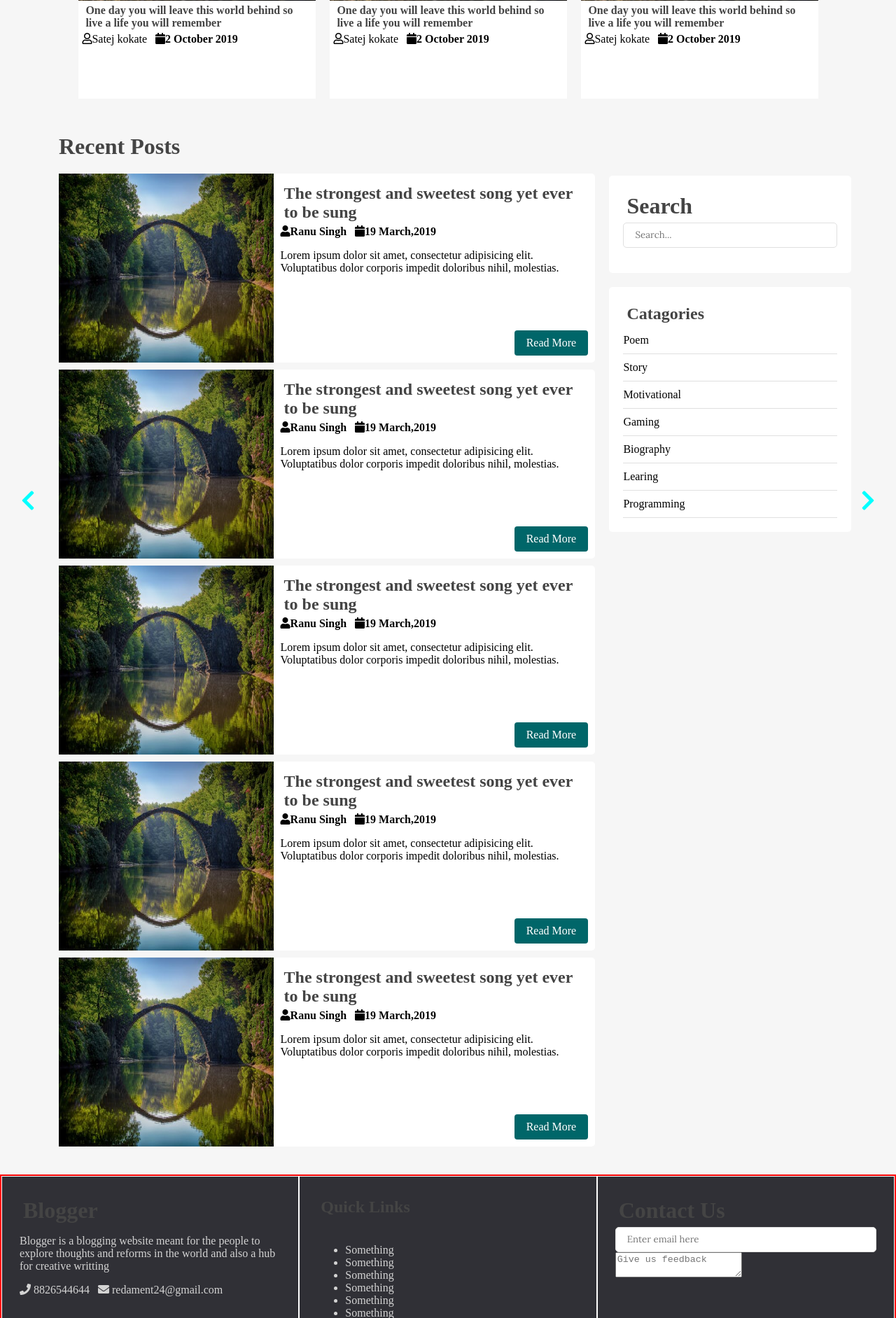
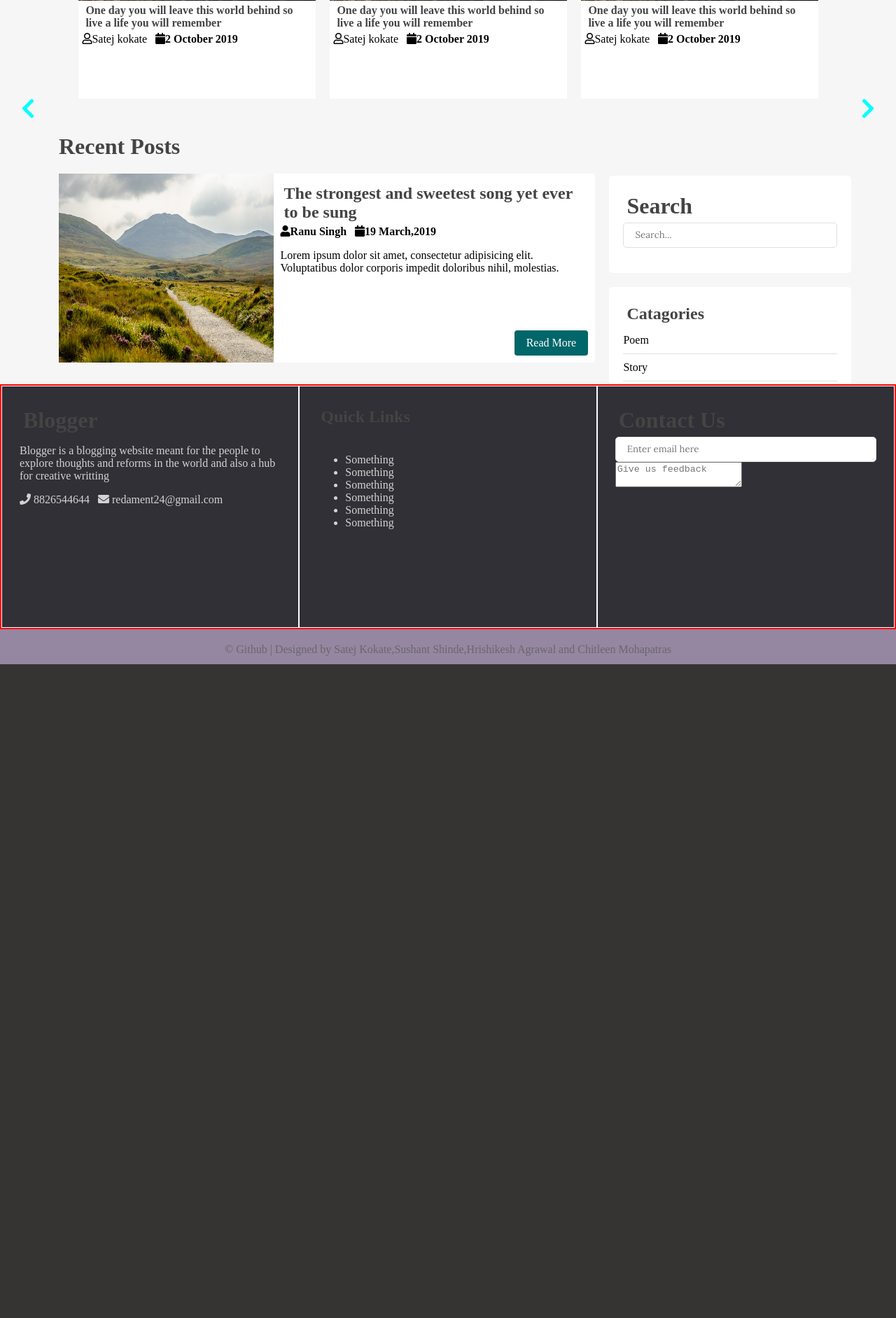
Before and after one commit to Hrishi2312/BlogHive, a PHP site: page / in a window 1280 px wide. Shown: the part 322-2205 px from the top of the page at 70% size. After the commit the page ends 1271 px from the top, so only its background shows below. Run offline with PHP 8.4, Linux system fonts and the light colour scheme; data comes from the database, SQL or seed files in the repository; some libraries are stand-ins or nearby versions; some web fonts are replaced.

Commit message:
Loading posts from database

```diff
--- a/admin/posts/index.php
+++ b/admin/posts/index.php
@@ -1,6 +1,6 @@
 <?php include('../../App/Database/db.php');
     $rs_result = selectAll('post',['created_by'=>$_SESSION['username']]);
-    print_r($rs_result[0]);
+    //print_r($rs_result[0]);
 
 ?>
 <!DOCTYPE>
--- a/index.php
+++ b/index.php
@@ -1,6 +1,9 @@
 <?php
-include('App/Database/db.php');
- ?>
+    include('App/Database/db.php');
+    $rs_result = selectAll('post');
+
+
+?>
 <!DOCTYPE>
 <html>
 <head>
@@ -129,8 +132,17 @@
     <div class="content clearfix">
         <div class="recent-post-section">
             <h1 class="recent-post-title">Recent Posts</h1>
+            <?php
+                $i = 0;
+
+                while ($i<sizeof($rs_result)) {
+
+                $row = $rs_result[$i];
+            ?>
             <div class="post">
-                <img src="Assets/images/post2.jpeg" alt="" class="img-style">
+                <?php
+                    echo "<img src='Assets/images/postImage/".$row['image']."'"." class='img-style'>";
+                ?>
                 <div class="post-preview">
                     <h2><a href="single.php">The strongest and sweetest song yet ever to be sung</a></h2>
                     <i class="fa fa-user">Ranu Singh</i>
@@ -140,50 +152,10 @@
                     <a href="single.php" class="btn read-more">Read More</a>
                 </div>
             </div>
-            <div class="post">
-                <img src="Assets/images/post2.jpeg" alt="" class="img-style">
-                <div class="post-preview">
-                    <h2><a href="single.php">The strongest and sweetest song yet ever to be sung</a></h2>
-                    <i class="fa fa-user">Ranu Singh</i>
-                    &nbsp;
-                    <i class="fa fa-calendar" aria-hidden="true">19 March,2019</i>
-                    <p class="prev-text">Lorem ipsum dolor sit amet, consectetur adipisicing elit. Voluptatibus dolor corporis impedit doloribus nihil, molestias.</p>
-                    <a href="single.php" class="btn read-more">Read More</a>
-                </div>
-            </div>
-            <div class="post">
-                <img src="Assets/images/post2.jpeg" alt="" class="img-style">
-                <div class="post-preview">
-                    <h2><a href="single.php">The strongest and sweetest song yet ever to be sung</a></h2>
-                    <i class="fa fa-user">Ranu Singh</i>
-                    &nbsp;
-                    <i class="fa fa-calendar" aria-hidden="true">19 March,2019</i>
-                    <p class="prev-text">Lorem ipsum dolor sit amet, consectetur adipisicing elit. Voluptatibus dolor corporis impedit doloribus nihil, molestias.</p>
-                    <a href="single.php" class="btn read-more">Read More</a>
-                </div>
-            </div>
-            <div class="post">
-                <img src="Assets/images/post2.jpeg" alt="" class="img-style">
-                <div class="post-preview">
-                    <h2><a href="single.php">The strongest and sweetest song yet ever to be sung</a></h2>
-                    <i class="fa fa-user">Ranu Singh</i>
-                    &nbsp;
-                    <i class="fa fa-calendar" aria-hidden="true">19 March,2019</i>
-                    <p class="prev-text">Lorem ipsum dolor sit amet, consectetur adipisicing elit. Voluptatibus dolor corporis impedit doloribus nihil, molestias.</p>
-                    <a href="single.php" class="btn read-more">Read More</a>
-                </div>
-            </div>
-            <div class="post">
-                <img src="Assets/images/post2.jpeg" alt="" class="img-style">
-                <div class="post-preview">
-                    <h2><a href="single.php">The strongest and sweetest song yet ever to be sung</a></h2>
-                    <i class="fa fa-user">Ranu Singh</i>
-                    &nbsp;
-                    <i class="fa fa-calendar" aria-hidden="true">19 March,2019</i>
-                    <p class="prev-text">Lorem ipsum dolor sit amet, consectetur adipisicing elit. Voluptatibus dolor corporis impedit doloribus nihil, molestias.</p>
-                    <a href="single.php" class="btn read-more">Read More</a>
-                </div>
-            </div>
+            <?php
+                $i++;
+            };
+            ?>
         </div>
 
         <!--Side bar-->
```
